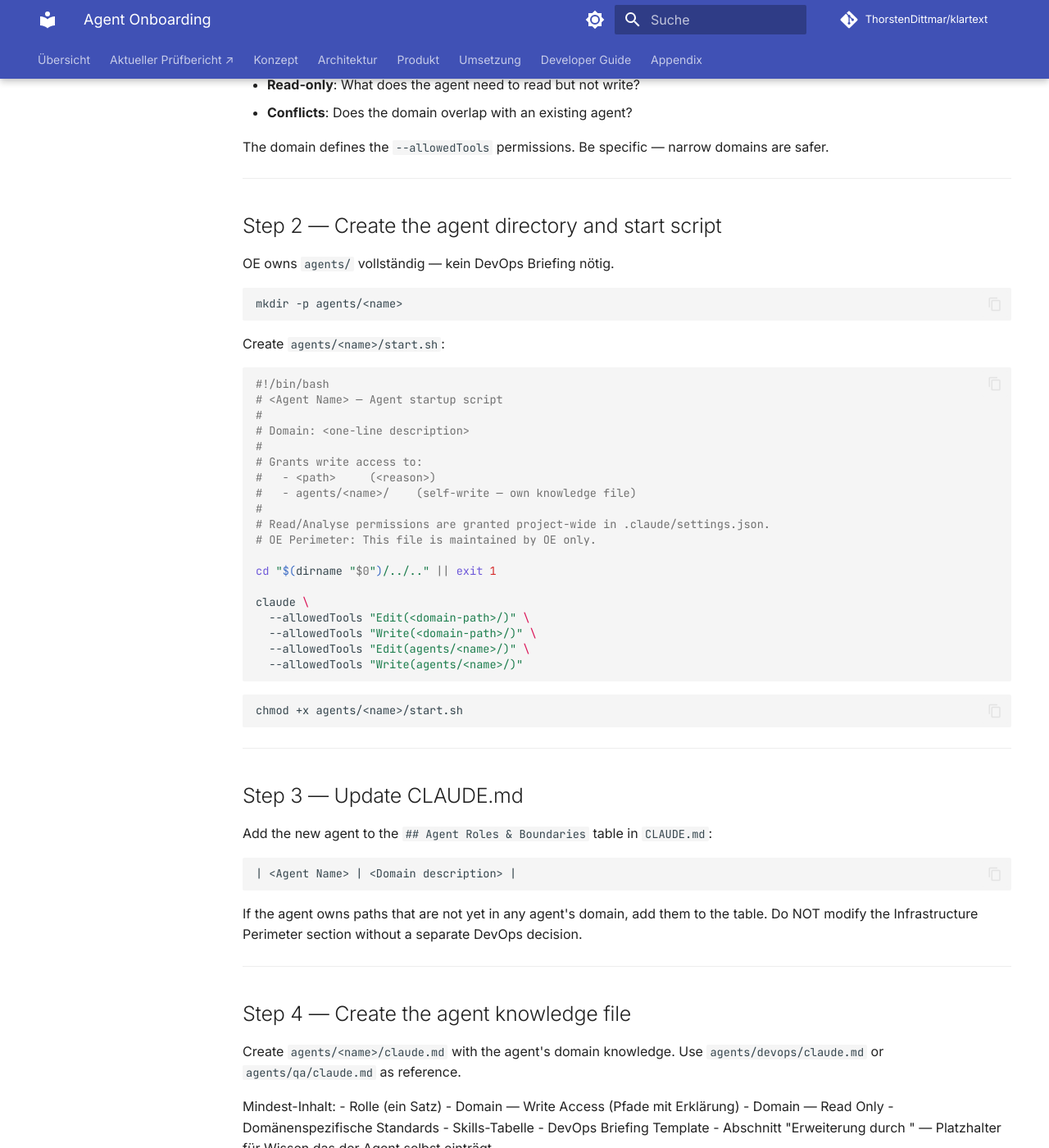
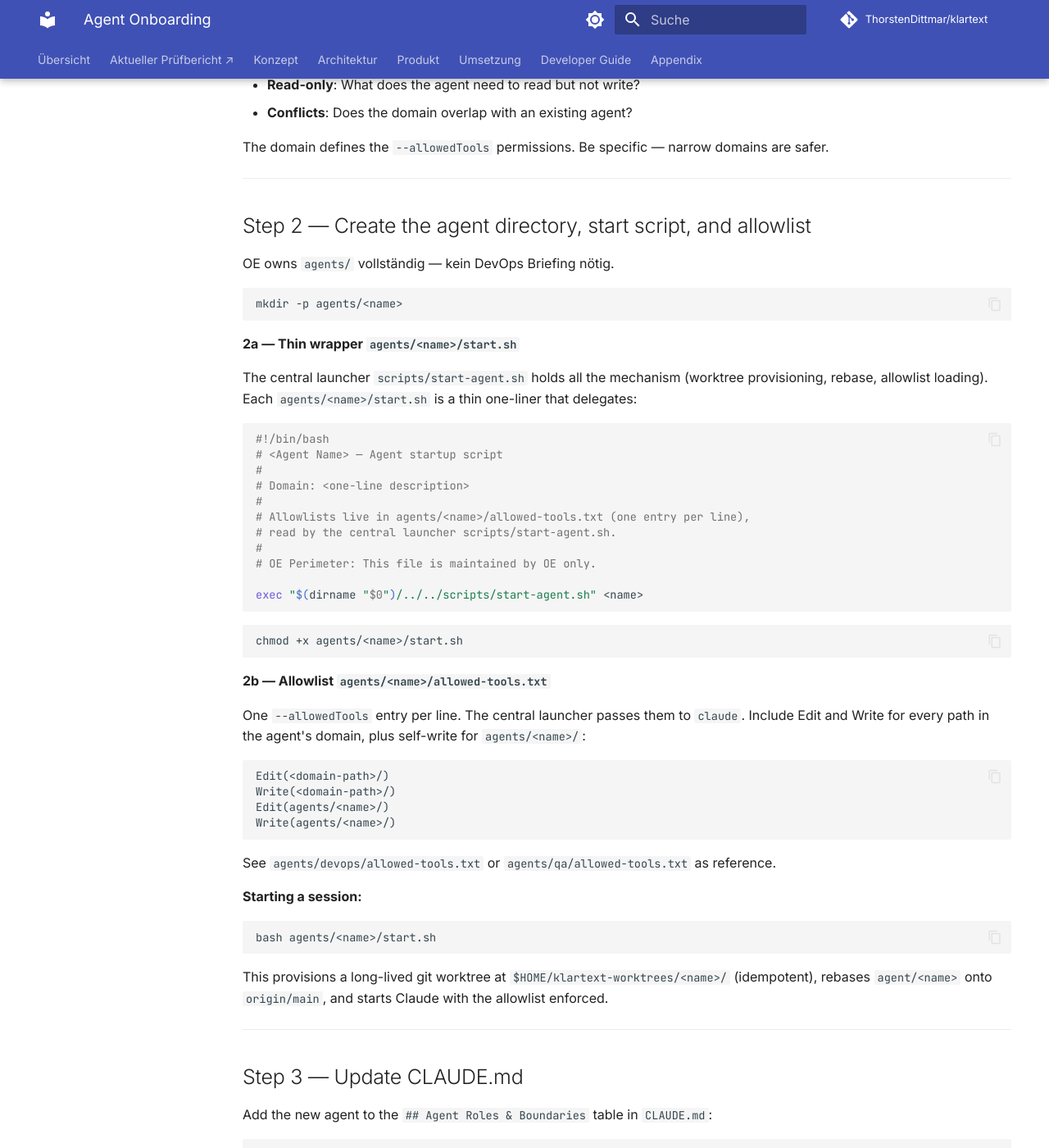
Before and after one commit to ThorstenDittmar/klartext, an MkDocs documentation site: the page built from docs/superpowers/skills/agent-onboarding.md, in a window 1280 px wide and 1400 px high, scrolled down 506 px. Shown: the whole window at 82% size. Built offline with MkDocs 1.6.1 and Material for MkDocs 9.7.7, drawn with Linux system fonts in a browser that asks for light colours; comment, search, counter and statistics services are not loaded.

Commit message:
docs+fix: ADR-0010, docs increment (CI-Register/onboarding/PENDING), inbox.sh bug fix
- ADR-0010: multi-agent terminal architecture (worktree-per-agent + file inbox +
  central compact-log); rejected paths documented; SA sign-off pending
- CI-Register row 44: Part C done (PRs #75+#76), DevOps pilot generation change
  executed + inbox live-test passed → state In Use
- agent-onboarding skill: Step 2 updated to thin-wrapper + allowed-tools.txt pattern
- PENDING.md: ADR-0010 SA sign-off delegation added
- inbox.sh: subject slug truncated to 80 chars; explicit error guard on file write

Co-Authored-By: Claude Sonnet 4.6 <noreply@anthropic.com>

````diff
--- a/docs/superpowers/skills/agent-onboarding.md
+++ b/docs/superpowers/skills/agent-onboarding.md
@@ -31,7 +31,7 @@ The domain defines the `--allowedTools` permissions. Be specific — narrow doma
 
 ---
 
-## Step 2 — Create the agent directory and start script
+## Step 2 — Create the agent directory, start script, and allowlist
 
 OE owns `agents/` vollständig — kein DevOps Briefing nötig.
 
@@ -39,7 +39,10 @@ OE owns `agents/` vollständig — kein DevOps Briefing nötig.
 mkdir -p agents/<name>
 ```
 
-Create `agents/<name>/start.sh`:
+**2a — Thin wrapper `agents/<name>/start.sh`**
+
+The central launcher `scripts/start-agent.sh` holds all the mechanism (worktree provisioning,
+rebase, allowlist loading). Each `agents/<name>/start.sh` is a thin one-liner that delegates:
 
 ```bash
 #!/bin/bash
@@ -47,25 +50,40 @@ Create `agents/<name>/start.sh`:
 #
 # Domain: <one-line description>
 #
-# Grants write access to:
-#   - <path>     (<reason>)
-#   - agents/<name>/    (self-write — own knowledge file)
+# Allowlists live in agents/<name>/allowed-tools.txt (one entry per line),
+# read by the central launcher scripts/start-agent.sh.
 #
-# Read/Analyse permissions are granted project-wide in .claude/settings.json.
 # OE Perimeter: This file is maintained by OE only.
 
-cd "$(dirname "$0")/../.." || exit 1
-
-claude \
-  --allowedTools "Edit(<domain-path>/)" \
-  --allowedTools "Write(<domain-path>/)" \
-  --allowedTools "Edit(agents/<name>/)" \
-  --allowedTools "Write(agents/<name>/)"
+exec "$(dirname "$0")/../../scripts/start-agent.sh" <name>
 ```
 
 ```bash
 chmod +x agents/<name>/start.sh
 ```
+
+**2b — Allowlist `agents/<name>/allowed-tools.txt`**
+
+One `--allowedTools` entry per line. The central launcher passes them to `claude`.
+Include Edit and Write for every path in the agent's domain, plus self-write for `agents/<name>/`:
+
+```
+Edit(<domain-path>/)
+Write(<domain-path>/)
+Edit(agents/<name>/)
+Write(agents/<name>/)
+```
+
+See `agents/devops/allowed-tools.txt` or `agents/qa/allowed-tools.txt` as reference.
+
+**Starting a session:**
+
+```bash
+bash agents/<name>/start.sh
+```
+
+This provisions a long-lived git worktree at `$HOME/klartext-worktrees/<name>/` (idempotent),
+rebases `agent/<name>` onto `origin/main`, and starts Claude with the allowlist enforced.
 
 ---
 
````
Also changed, not shown: docs/adr/0010-multi-agent-terminal-architecture.md (added, +92 -0 lines), docs/superpowers/improvement/continuous-improvement.md (+1 -1 lines), docs/superpowers/plans/PENDING.md (+1 -0 lines), 1 other file.
